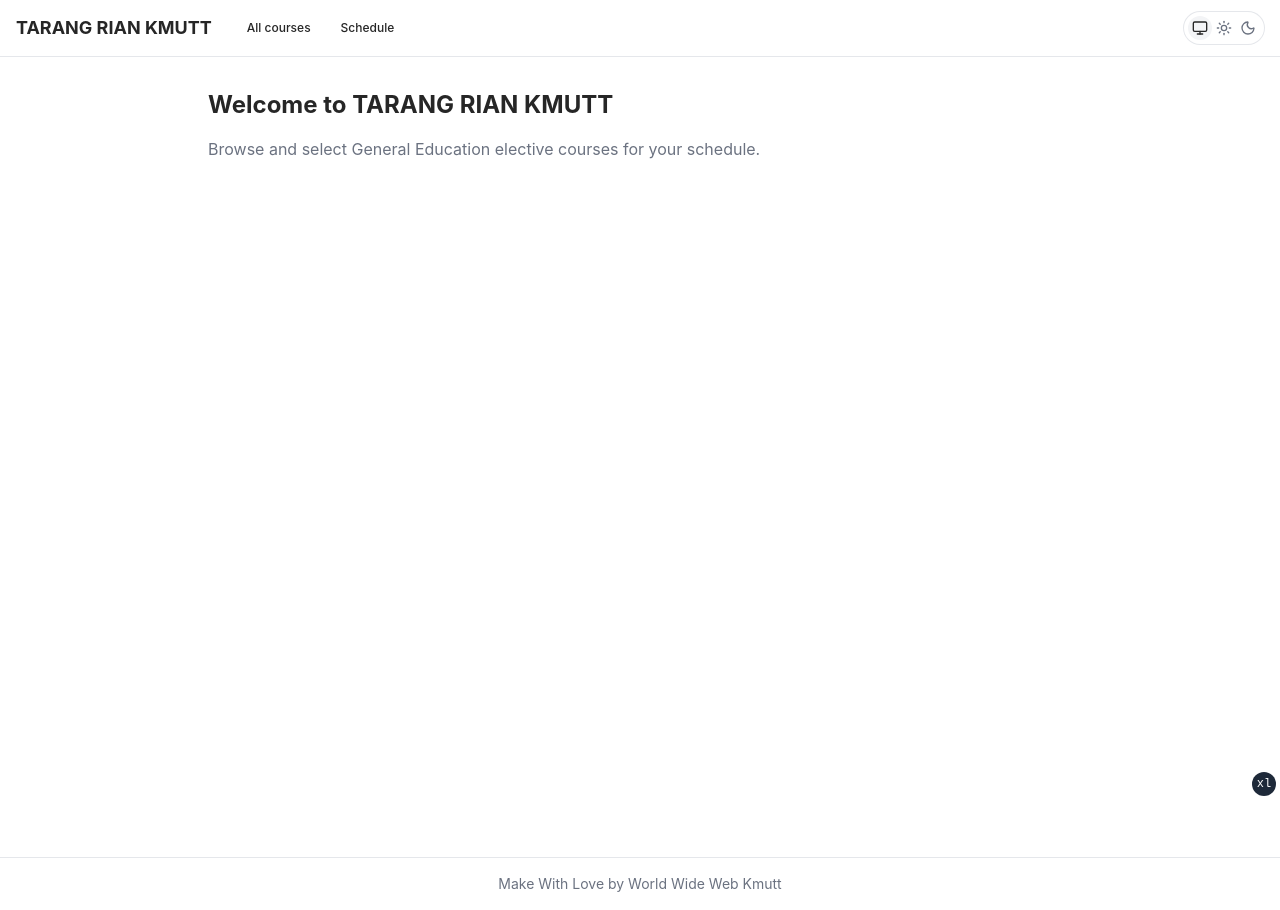
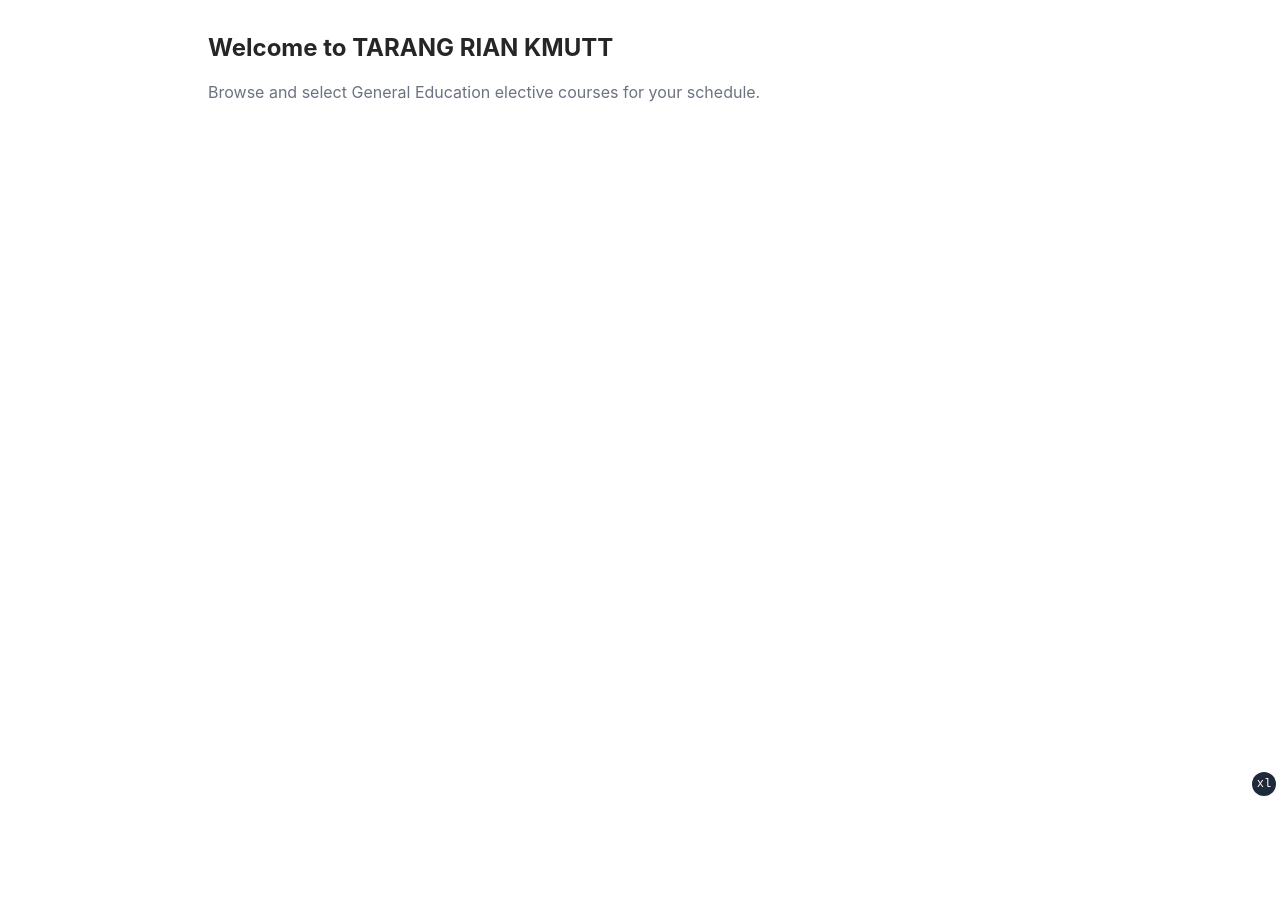
Before and after one commit to work-wide-web-kmutt/tarang-rian, a React (Vite) app in the folder apps/web/: page / in a window 1280 px wide. After the commit the page ends 800 px from the top, so only its background shows below. Built offline with nearby package versions, Linux system fonts and the light colour scheme; what @content-collections/core would draw is missing.

Commit message:
refactor: remove Header and Footer components from the project

```diff
--- a/apps/web/src/components/footer.tsx
+++ /dev/null
@@ -1,11 +0,0 @@
-export function Footer() {
-  return (
-    <footer className="border-t bg-background">
-      <div className="container mx-auto max-w-7xl px-4 py-4">
-        <p className="text-center text-muted-foreground text-sm">
-          Make With Love by World Wide Web Kmutt
-        </p>
-      </div>
-    </footer>
-  );
-}
--- a/apps/web/src/components/header.tsx
+++ /dev/null
@@ -1,95 +0,0 @@
-import { Link, useNavigate } from "@tanstack/react-router";
-import { Menu, Monitor, Moon, Sun } from "lucide-react";
-import { useTheme } from "@/components/theme-provider";
-import { ThemeSwitcher } from "@/components/theme-switcher";
-import { Button, buttonVariants } from "@/components/ui/button";
-import {
-  DropdownMenu,
-  DropdownMenuContent,
-  DropdownMenuGroup,
-  DropdownMenuItem,
-  DropdownMenuLabel,
-  DropdownMenuSeparator,
-  DropdownMenuTrigger,
-} from "@/components/ui/dropdown-menu";
-import { cn } from "@/lib/utils";
-
-export function Header() {
-  const { theme, setTheme } = useTheme();
-  const navigate = useNavigate();
-  const currentTheme = theme ?? "system";
-
-  return (
-    <header className="sticky top-0 z-50 w-full border-b bg-background/95 backdrop-blur supports-backdrop-filter:bg-background/60">
-      <div className="container mx-auto flex h-14 max-w-7xl items-center justify-between px-4">
-        <div className="flex items-center gap-6">
-          <Link to="/">
-            <h1 className="font-bold text-lg">TARANG RIAN KMUTT</h1>
-          </Link>
-          <nav className="hidden items-center gap-2 sm:flex">
-            <Link to="/courses">
-              <Button size="sm" variant="ghost">
-                All courses
-              </Button>
-            </Link>
-            <Link to="/schedule">
-              <Button size="sm" variant="ghost">
-                Schedule
-              </Button>
-            </Link>
-          </nav>
-        </div>
-        <div className="hidden sm:block">
-          <ThemeSwitcher />
-        </div>
-        <DropdownMenu>
-          <DropdownMenuTrigger
-            className={cn(
-              buttonVariants({ variant: "ghost", size: "icon" }),
-              "sm:hidden"
-            )}
-          >
-            <Menu className="h-4 w-4" />
-            <span className="sr-only">Open menu</span>
-          </DropdownMenuTrigger>
-          <DropdownMenuContent align="end">
-            <DropdownMenuGroup>
-              <DropdownMenuLabel>Links</DropdownMenuLabel>
-              <DropdownMenuItem onClick={() => navigate({ to: "/courses" })}>
-                All courses
-              </DropdownMenuItem>
-              <DropdownMenuItem onClick={() => navigate({ to: "/schedule" })}>
-                Schedule
-              </DropdownMenuItem>
-            </DropdownMenuGroup>
-            <DropdownMenuSeparator />
-            <DropdownMenuGroup>
-              <DropdownMenuLabel>Actions</DropdownMenuLabel>
-              <DropdownMenuItem onClick={() => setTheme("system")}>
-                <Monitor className="mr-2 h-4 w-4" />
-                System theme
-                {currentTheme === "system" && (
-                  <span className="ml-auto text-xs">✓</span>
-                )}
-              </DropdownMenuItem>
-              <DropdownMenuItem onClick={() => setTheme("light")}>
-                <Sun className="mr-2 h-4 w-4" />
-                Light theme
-                {currentTheme === "light" && (
-                  <span className="ml-auto text-xs">✓</span>
-                )}
-              </DropdownMenuItem>
-              <DropdownMenuItem onClick={() => setTheme("dark")}>
-                <Moon className="mr-2 h-4 w-4" />
-                Dark theme
-                {currentTheme === "dark" && (
-                  <span className="ml-auto text-xs">✓</span>
-                )}
-              </DropdownMenuItem>
-            </DropdownMenuGroup>
-          </DropdownMenuContent>
-        </DropdownMenu>
-      </div>
-    </header>
-  );
-}
--- a/apps/web/src/routes/__root.tsx
+++ b/apps/web/src/routes/__root.tsx
@@ -9,8 +9,6 @@ import { ThemeProvider } from "@/components/theme-provider";
 
 import "../index.css";
 import { BreakpointIndicator } from "@/components/breakpoint-indicator";
-import { Footer } from "@/components/footer";
-import { Header } from "@/components/header";
 
 // biome-ignore lint/suspicious/noEmptyInterface: TanStack Start genereted
 export interface RouterAppContext {}
@@ -49,12 +47,10 @@ function RootComponent() {
           storageKey="vite-ui-theme"
         >
           <div className="flex flex-col">
-            <Header />
             <main className="flex-1">
               <div className="min-h-screen">
                 <Outlet />
               </div>
-              <Footer />
             </main>
           </div>
         </ThemeProvider>
```
